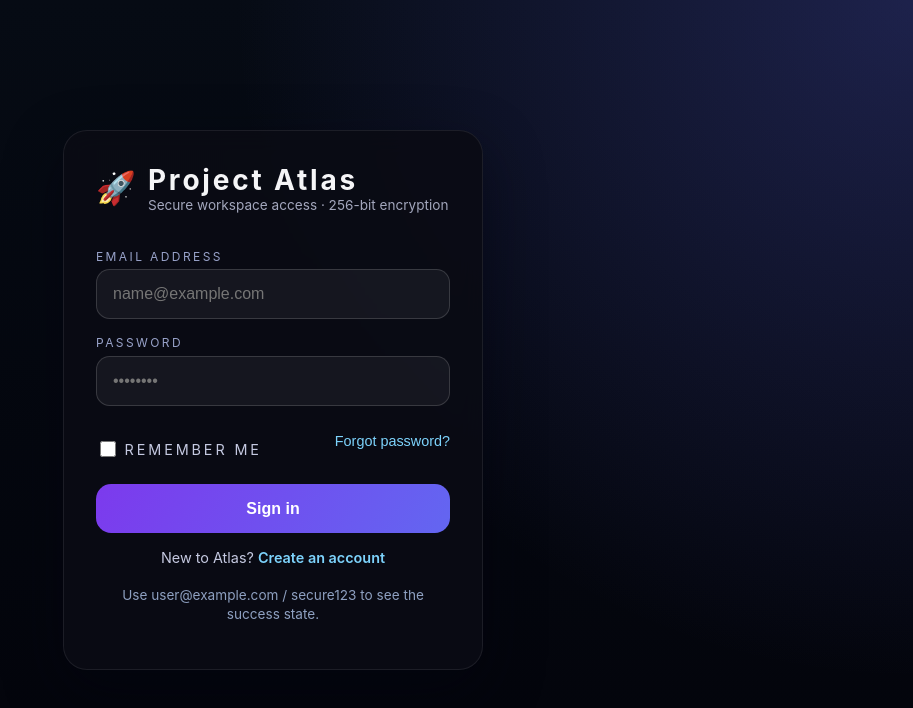
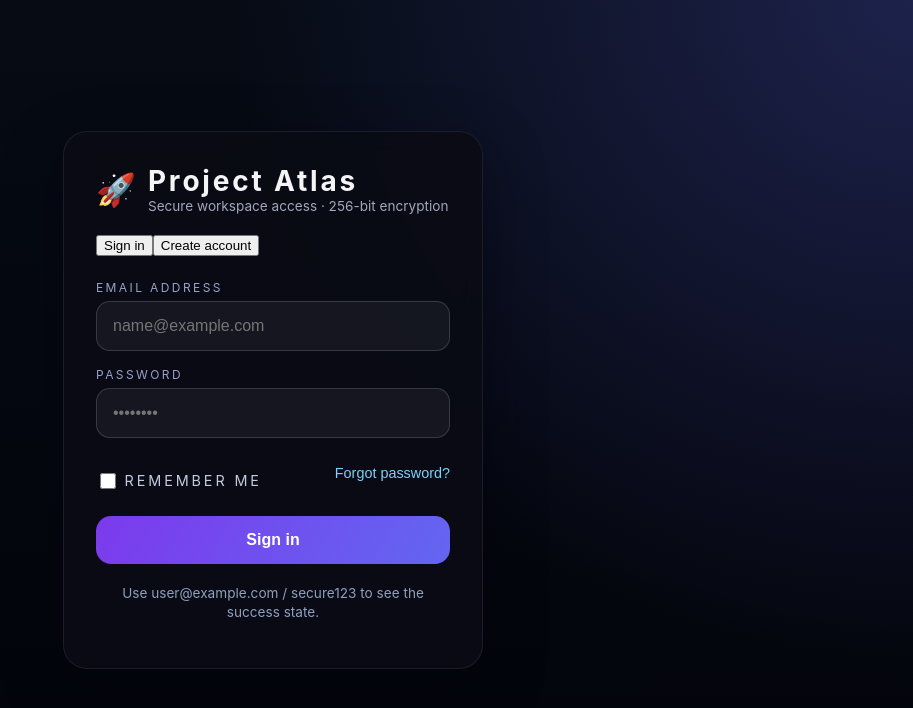
Before and after one commit to jigar-tecmantras/react-login-page, a React (Create React App) app in the folder frontend/: page /login in a window 1280 px wide. Shown: the top 708 px of the page, without its empty margins (367-1280 px from the left). Built offline with nearby package versions, Linux system fonts and the light colour scheme.

Commit message:
feat: add tab switcher between login and register

```diff
--- a/frontend/src/App.js
+++ b/frontend/src/App.js
@@ -1,5 +1,5 @@
 import { useState } from 'react';
-import { BrowserRouter as Router, Routes, Route, Navigate, Link } from 'react-router-dom';
+import { BrowserRouter as Router, Routes, Route, Navigate, Link, useLocation, useNavigate } from 'react-router-dom';
 import './App.css';
 
 const emailRegex = /^[^\s@]+@[^\s@]+\.[^\s@]+$/;
@@ -30,9 +30,8 @@ const mockRegister = ({ email, name }) =>
 
 function StatusBanner({ status }) {
   if (!status?.message) return null;
-  const variant = status.variant || 'neutral';
   return (
-    <div className={`status-message ${variant}`} role="status" aria-live="polite">
+    <div className={`status-message ${status.variant || 'neutral'}`} role="status" aria-live="polite">
       {status.message}
     </div>
   );
@@ -52,10 +51,42 @@ function Brand() {
   );
 }
 
+function AuthTabs({ current, navigate }) {
+  const tabs = [
+    { label: 'Sign in', path: '/login' },
+    { label: 'Create account', path: '/register' },
+  ];
+
+  return (
+    <div className="auth-tabs" role="tablist" aria-label="Authentication toggle">
+      {tabs.map((tab) => {
+        const isActive = current === tab.path.replace('/', '') || (tab.path === '/login' && current === 'login');
+        return (
+          <button
+            key={tab.path}
+            type="button"
+            role="tab"
+            aria-selected={isActive}
+            className={`auth-tab ${isActive ? 'active' : ''}`}
+            onClick={() => navigate(tab.path)}
+          >
+            {tab.label}
+          </button>
+        );
+      })}
+    </div>
+  );
+}
+
 function AuthCard({ status, tip, children }) {
+  const location = useLocation();
+  const navigate = useNavigate();
+  const currentPath = location.pathname === '/register' ? 'register' : 'login';
+
   return (
     <div className="login-card">
       <Brand />
+      <AuthTabs current={currentPath} navigate={navigate} />
       <StatusBanner status={status} />
       {children}
       {tip && <p className="hint-line">{tip}</p>}
@@ -177,10 +208,6 @@ function LoginForm() {
           {status.loading ? 'Signing in…' : 'Sign in'}
         </button>
       </form>
-
-      <p className="auth-switch">
-        New to Atlas? <Link to="/register">Create an account</Link>
-      </p>
     </AuthCard>
   );
 }
@@ -343,10 +370,6 @@ function RegisterForm() {
           {status.loading ? 'Creating account…' : 'Create account'}
         </button>
       </form>
-
-      <p className="auth-switch">
-        Already have an account? <Link to="/login">Sign in</Link>
-      </p>
     </AuthCard>
   );
 }
```
